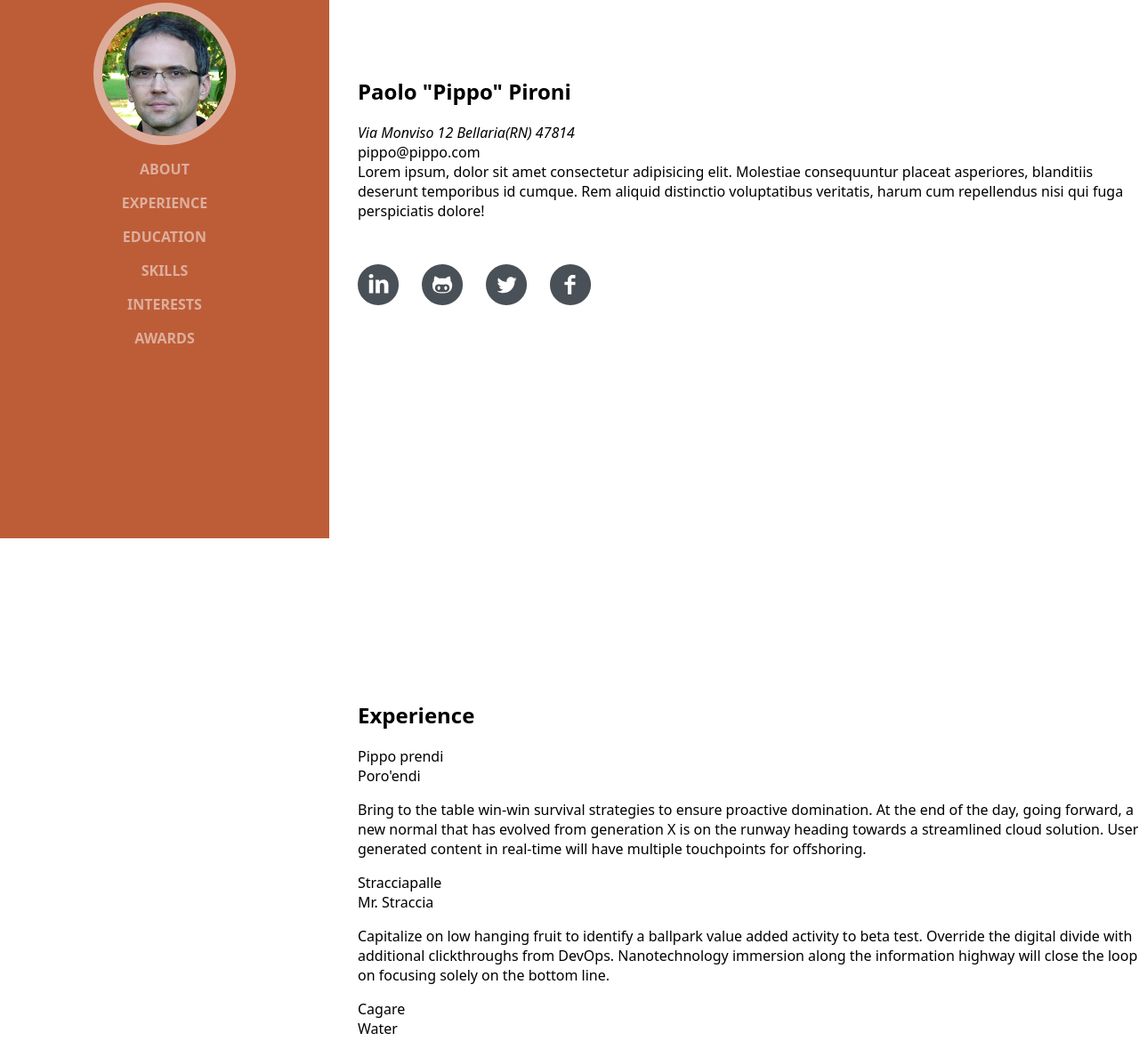
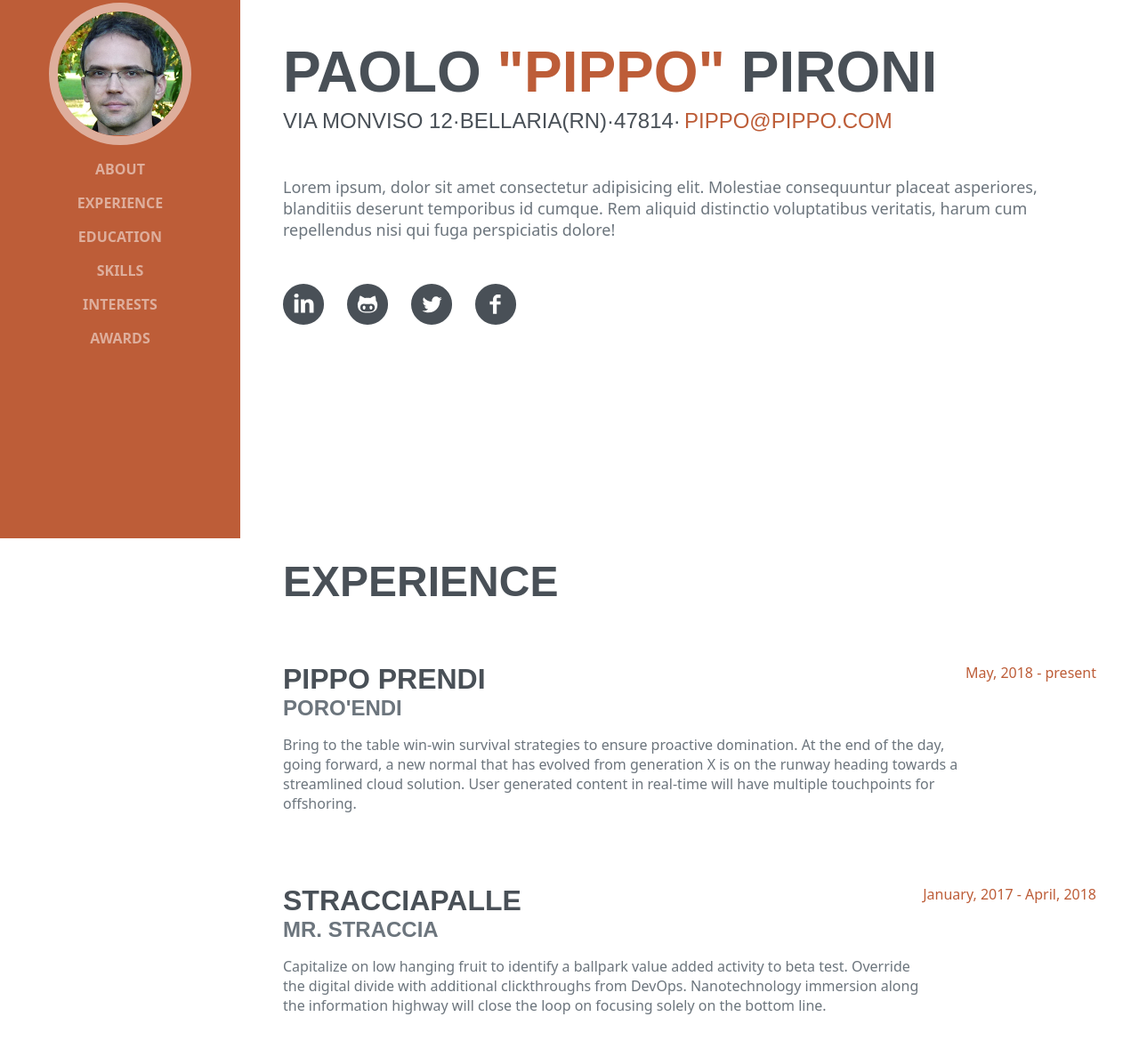
Before and after one commit to ppiron/cvtest, an Eleventy site: page src/index.njk in a window 1280 px wide. Shown: the part 195-1365 px from the top of the page at 89% size. Built offline with nearby package versions, Linux system fonts and the light colour scheme; Eleventy itself is replaced by a stand-in of ours; files that its build step writes are made by us from their sources.

Commit message:
Added styling to home page and experience page

```diff
--- a/src/_includes/experience.njk
+++ b/src/_includes/experience.njk
@@ -1,11 +1,18 @@
 <section id="experience">
-  <h1 class="experience__title">Experience</h1>
+  <h1 class="experience__heading">Experience</h1>
 
   {% for job in collections.jobs %}
 
-  <div class="experience__title">{{ job.data.jobtitle }}</div>
-  <div class="experience__company">{{ job.data.company }}</div>
-  {{ job.templateContent | safe }}
+  <div class="experience__content">
+    <div class="experience__left">
+      <div class="experience__title">{{ job.data.jobtitle }}</div>
+      <div class="experience__company">{{ job.data.company }}</div>
+      <div class="experience__text">{{ job.templateContent | safe }}</div>
+    </div>
+    <div class="experience__right">
+      {{ job.data.startdate | makeDate }} - {{ job.data.enddate | makeDate }}
+    </div>
+  </div>
 
   {% endfor %}
 </section>
--- a/src/css/style.css
+++ b/src/css/style.css
@@ -3,6 +3,11 @@
 }
 
 @import url("https://fonts.googleapis.com/css2?family=Mulish:wght@400;800&display=swap");
+@import url("https://fonts.googleapis.com/css2?family=Saira+Extra+Condensed:wght@500;700&display=swap");
+
+html {
+  scroll-behavior: smooth;
+}
 
 html,
 body {
@@ -24,7 +29,7 @@ body {
   }
 
 header {
-  width: 370px;
+  width: 270px;
   background-color: #bd5d38;
   height: 100vh;
   position: fixed;
@@ -65,15 +70,19 @@ nav a.active {
 #experience,
 #education,
 #skills {
-  margin-left: 370px;
-  padding-left: 32px;
+  margin-left: 270px;
+  padding-left: 48px;
+  padding-right: 48px;
+  padding-top: 90px;
+  padding-bottom: 90px;
   height: 100vh;
   display: flex;
   flex-direction: column;
   justify-content: center;
 }
 
-.social-icons {
+.social-icons,
+.skills-icons {
   display: flex;
   margin-top: 48px;
 }
@@ -95,3 +104,92 @@ nav a.active {
   cursor: pointer;
   margin-right: 24px;
 }
+
+.about__name {
+  font-family: "Saira Extra Condensed", sans-serif;
+  font-weight: 700;
+  font-size: 4rem;
+  text-transform: uppercase;
+  color: #495057;
+  font-stretch: semi-condensed;
+}
+
+.about__name .pippo {
+    color: #bd5d38;
+  }
+
+.about__name {
+  margin: 0;
+  margin-bottom: 0.25rem;
+}
+
+.about__address {
+  font-family: "Saira Extra Condensed", sans-serif;
+  font-weight: 500;
+  font-size: 1.5rem;
+  font-style: normal;
+  font-stretch: semi-condensed;
+  text-transform: uppercase;
+  color: #495057;
+  display: inline-block;
+  margin-bottom: 3rem;
+}
+
+.about__email {
+  font-family: "Saira Extra Condensed", sans-serif;
+  font-weight: 500;
+  font-size: 1.5rem;
+  font-style: normal;
+  font-stretch: semi-condensed;
+  text-transform: uppercase;
+  color: #bd5d38;
+  display: inline-block;
+}
+
+.about__text,
+.experience__text {
+  color: #6c757d;
+}
+
+.about__text {
+  font-size: 18px;
+}
+
+.experience__heading {
+  font-family: "Saira Extra Condensed", sans-serif;
+  font-weight: 700;
+  font-size: 3rem;
+  text-transform: uppercase;
+  color: #495057;
+  font-stretch: semi-condensed;
+  margin: 0;
+}
+
+.experience__content {
+  display: flex;
+  justify-content: space-between;
+  margin-top: 4rem;
+}
+
+.experience__title {
+  font-family: "Saira Extra Condensed", sans-serif;
+  font-weight: 700;
+  font-size: 2rem;
+  text-transform: uppercase;
+  color: #495057;
+  font-stretch: semi-condensed;
+}
+
+.experience__company {
+  font-family: "Saira Extra Condensed", sans-serif;
+  font-weight: 700;
+  font-size: 1.5rem;
+  text-transform: uppercase;
+  color: #6c757d;
+  font-stretch: semi-condensed;
+}
+
+.experience__right {
+  color: #bd5d38;
+  flex-shrink: 0;
+}
--- a/src/index.css
+++ b/src/index.css
@@ -3,6 +3,11 @@
 }
 
 @import url("https://fonts.googleapis.com/css2?family=Mulish:wght@400;800&display=swap");
+@import url("https://fonts.googleapis.com/css2?family=Saira+Extra+Condensed:wght@500;700&display=swap");
+
+html {
+  scroll-behavior: smooth;
+}
 
 html,
 body {
@@ -23,7 +28,7 @@ body {
 }
 
 header {
-  width: 370px;
+  width: 270px;
   background-color: #bd5d38;
   height: 100vh;
   position: fixed;
@@ -62,15 +67,19 @@ nav a {
 #experience,
 #education,
 #skills {
-  margin-left: 370px;
-  padding-left: 32px;
+  margin-left: 270px;
+  padding-left: 48px;
+  padding-right: 48px;
+  padding-top: 90px;
+  padding-bottom: 90px;
   height: 100vh;
   display: flex;
   flex-direction: column;
   justify-content: center;
 }
 
-.social-icons {
+.social-icons,
+.skills-icons {
   display: flex;
   margin-top: 48px;
 }
@@ -87,3 +96,88 @@ nav a {
   cursor: pointer;
   margin-right: 24px;
 }
+
+.about__name {
+  font-family: "Saira Extra Condensed", sans-serif;
+  font-weight: 700;
+  font-size: 4rem;
+  text-transform: uppercase;
+  color: #495057;
+  font-stretch: semi-condensed;
+  & .pippo {
+    color: #bd5d38;
+  }
+  margin: 0;
+  margin-bottom: 0.25rem;
+}
+
+.about__address {
+  font-family: "Saira Extra Condensed", sans-serif;
+  font-weight: 500;
+  font-size: 1.5rem;
+  font-style: normal;
+  font-stretch: semi-condensed;
+  text-transform: uppercase;
+  color: #495057;
+  display: inline-block;
+  margin-bottom: 3rem;
+}
+
+.about__email {
+  font-family: "Saira Extra Condensed", sans-serif;
+  font-weight: 500;
+  font-size: 1.5rem;
+  font-style: normal;
+  font-stretch: semi-condensed;
+  text-transform: uppercase;
+  color: #bd5d38;
+  display: inline-block;
+}
+
+.about__text,
+.experience__text {
+  color: #6c757d;
+}
+
+.about__text {
+  font-size: 18px;
+}
+
+.experience__heading {
+  font-family: "Saira Extra Condensed", sans-serif;
+  font-weight: 700;
+  font-size: 3rem;
+  text-transform: uppercase;
+  color: #495057;
+  font-stretch: semi-condensed;
+  margin: 0;
+}
+
+.experience__content {
+  display: flex;
+  justify-content: space-between;
+  margin-top: 4rem;
+}
+
+.experience__title {
+  font-family: "Saira Extra Condensed", sans-serif;
+  font-weight: 700;
+  font-size: 2rem;
+  text-transform: uppercase;
+  color: #495057;
+  font-stretch: semi-condensed;
+}
+
+.experience__company {
+  font-family: "Saira Extra Condensed", sans-serif;
+  font-weight: 700;
+  font-size: 1.5rem;
+  text-transform: uppercase;
+  color: #6c757d;
+  font-stretch: semi-condensed;
+}
+
+.experience__right {
+  color: #bd5d38;
+  flex-shrink: 0;
+}
--- a/src/index.njk
+++ b/src/index.njk
@@ -3,9 +3,13 @@ layout: base.njk
 ---
 
 <section id="about">
-  <h1 class="about__name">Paolo "Pippo" Pironi</h1>
-  <address class="about__address">Via Monviso 12 Bellaria(RN) 47814</address>
-  <div class="about__email">pippo@pippo.com</div>
+  <h1 class="about__name">Paolo <span class="pippo">"Pippo"</span> Pironi</h1>
+  <div>
+    <address class="about__address">
+      Via Monviso 12&middot;Bellaria(RN)&middot;47814&middot;
+    </address>
+    <div class="about__email">pippo@pippo.com</div>
+  </div>
   <div class="about__text">{% include "aboutme.md" %}</div>
   <div class="social-icons">
     <div class="icon">
```
